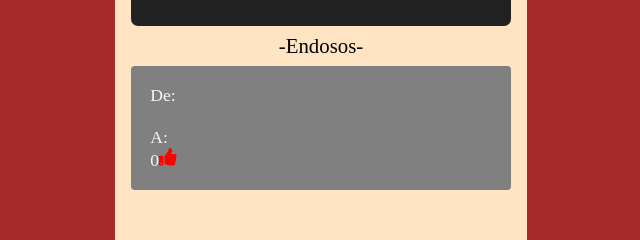
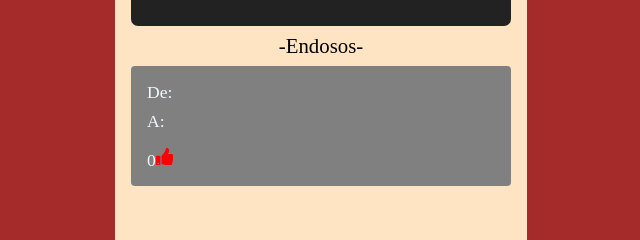
Before and after one commit to catharygr/alquiler-bicicleta-react, a React (Vite) app: page / in a window 1280 px wide. Both pictures are taken after a click on the button "Publicar". Shown: the part 325-565 px from the top of the page, without its empty margins (319-959 px from the left). Built offline with nearby package versions, Linux system fonts and the light colour scheme.

Commit message:
Terminada la apliación

```diff
--- a/src/App.jsx
+++ b/src/App.jsx
@@ -11,23 +11,6 @@ function App() {
   });
   const [meGustaLista, setMeGustaLista] = useState([]);
   const [contadorLista, setContadorLista] = useState([]);
-
-  const mapeo = comentarios
-    .map((comentario, index) => (
-      <p key={index}>
-        <strong>De:</strong> {comentario.de} <br />
-        <strong>{comentario.comentario}</strong> <br />
-        <strong>A:</strong> {comentario.a}
-        <div>
-          <button onClick={() => manejarMeGusta(index)}>
-            <span>{contadorLista[index]}</span>
-            <FaThumbsUp className="color" />
-          </button>
-        </div>
-      </p>
-    ))
-    .slice(0)
-    .reverse();
 
   const handleComentario = (e) => {
     const { name, value } = e.target;
@@ -132,7 +115,24 @@ function App() {
         </button>
       </div>
       <h2 className="endosos">-Endosos-</h2>
-      <div className="endoso">{mapeo}</div>
+      <div className="endoso">
+        {comentarios
+          .slice(0)
+          .reverse()
+          .map((comentario, index) => (
+            <div className="comentarios" key={index}>
+              <p>De: {comentario.de}</p>
+              <p>A: {comentario.a}</p>
+              <p>{comentario.comentario}</p>
+              <div>
+                <span>{contadorLista[index]}</span>
+                <button onClick={() => manejarMeGusta(index)}>
+                  <FaThumbsUp className="color" />
+                </button>
+              </div>
+            </div>
+          ))}
+      </div>
     </div>
   );
 }
--- a/style.css
+++ b/style.css
@@ -196,8 +196,11 @@ body {
   gap: 1rem;
 }
 
-p {
-  padding: 1.2rem;
+.comentarios {
+  display: flex;
+  flex-direction: column;
+  gap: 0.5rem;
+  padding: 1rem;
   border-radius: 4px;
   background-color: gray;
   width: 100%;
```
